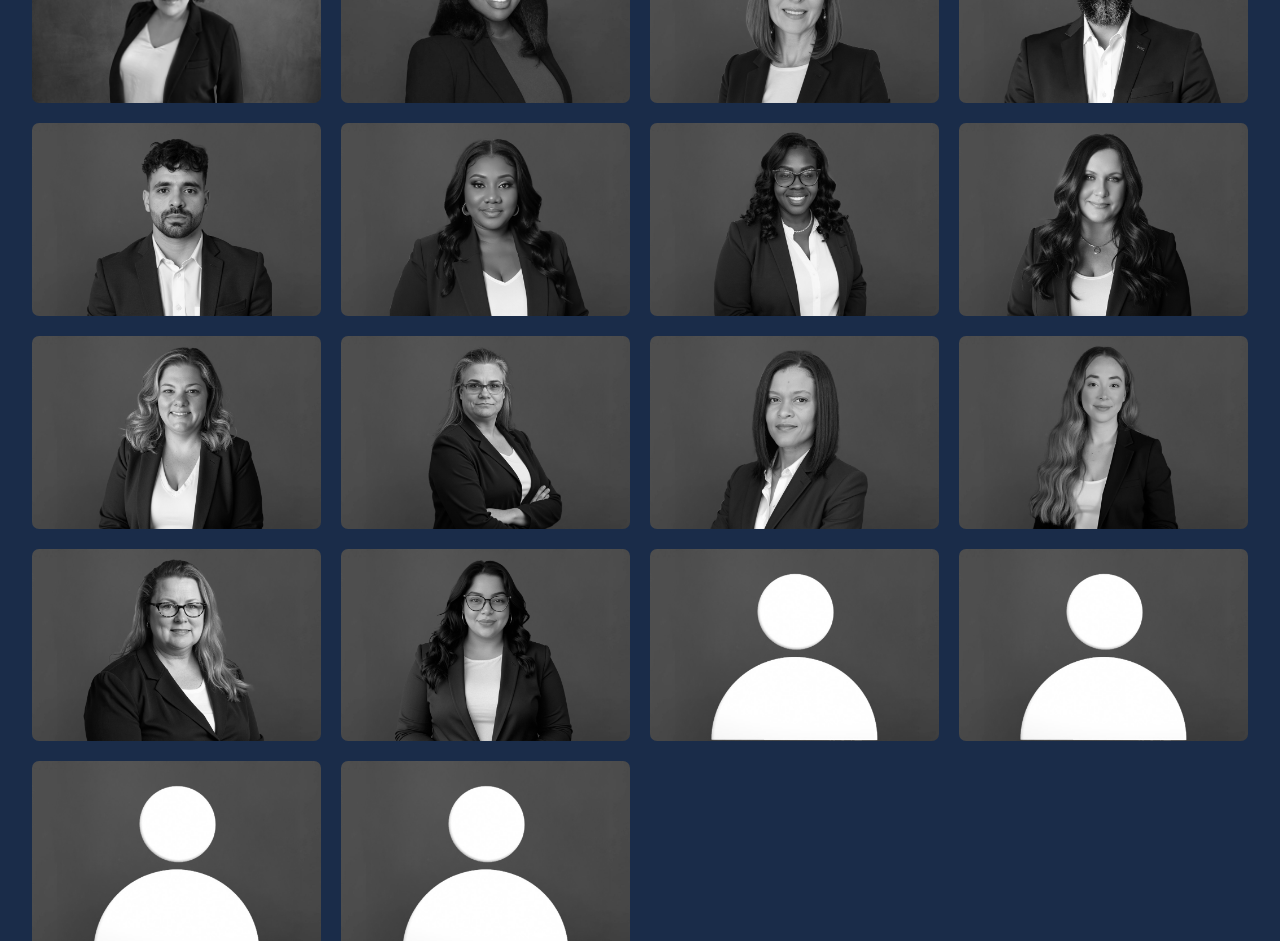
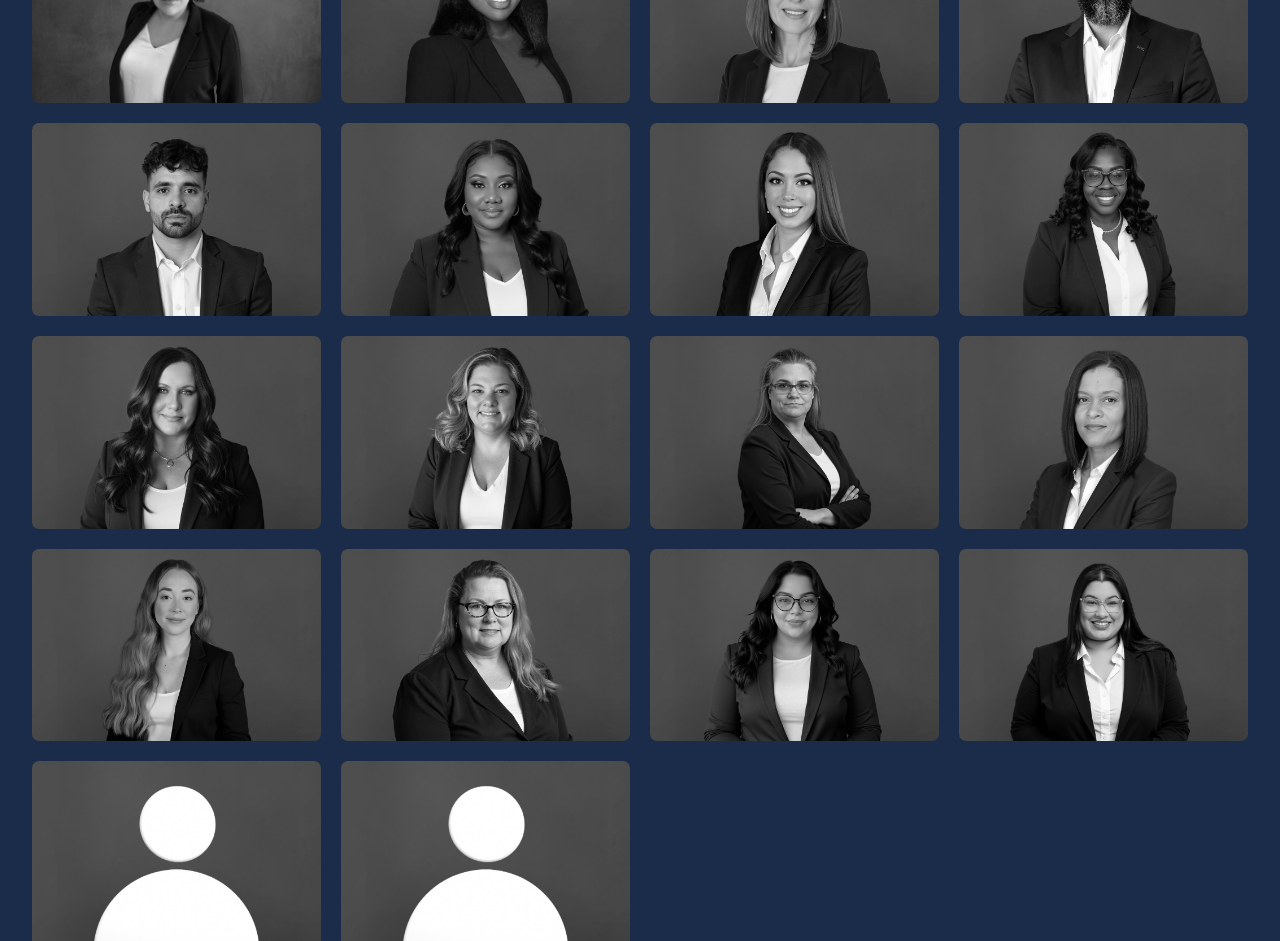
Before and after one commit to ymesadev/llg-front-end, a Next.js app: page /team in a window 1280 px wide. Shown: the part 620-1561 px from the top of the page. Built offline with nearby package versions, Linux system fonts and the light colour scheme.

Commit message:
team members picture update

```diff
--- a/src/app/team/page.js
+++ b/src/app/team/page.js
@@ -20,6 +20,7 @@ const teamMembers = [
   { name: "Matthew Mobley", photo: "/images/matthew-mobley.jpg", description: "Miami, FL" },
   { name: "Yonel Mesa", photo: "/images/yonel-mesa.jpg", description: "Miami, FL" },
   { name: "Esarine Nervil", photo: "/images/esarine-nervil.jpg", description: "Miami, FL" },
+  { name: "Romina Murias", photo: "/images/romina-murias.jpg", description: "Miami, FL" },
   { name: "Marie Augustin", photo: "/images/marie-augustine.jpg", description: "Miami, FL" },
   { name: "Kellei Johnson", photo: "/images/kellei-johnson.jpg", description: "Inverness, FL" },
   { name: "Monica Abay", photo: "/images/Monica-Abay.jpg", description: "Homestead, FL" },
@@ -28,12 +29,13 @@ const teamMembers = [
   { name: "Jeanmar Negron", photo: "/images/jeanmar-negron.jpg", description: "Orlando, FL" },
   { name: "Jennifer Dougherty", photo: "/images/jennifer-dougherty.jpg", description: "Lutz, FL" },
   { name: "Diana “Dee” Vergara", photo: "/images/dee-vergara.jpg", description: "Winter Haven, FL" },
+  { name: "Natalia Melendez", photo: "/images/natalia-melendez.jpg", description: "Orlando, FL" },
+
   { name: "Damian Zimmerman, Esq", photo: "/images/no-data.jpg", description: "Pensacola, FL" },
 
   { name: "Marie Fabre", photo: "/images/no-data.jpg", description: "Miami, FL" },
-  { name: "Romina Murias", photo: "/images/no-data.jpg", description: "Miami, FL" },
-  { name: "Natalia Melendez", photo: "/images/no-data.jpg", description: "Orlando, FL" },
 ];
+
 
 export default function Team() {
   return (
```
Also changed, not shown: public/images/natalia-melendez.jpg (added), public/images/romina-murias.jpg (added).
